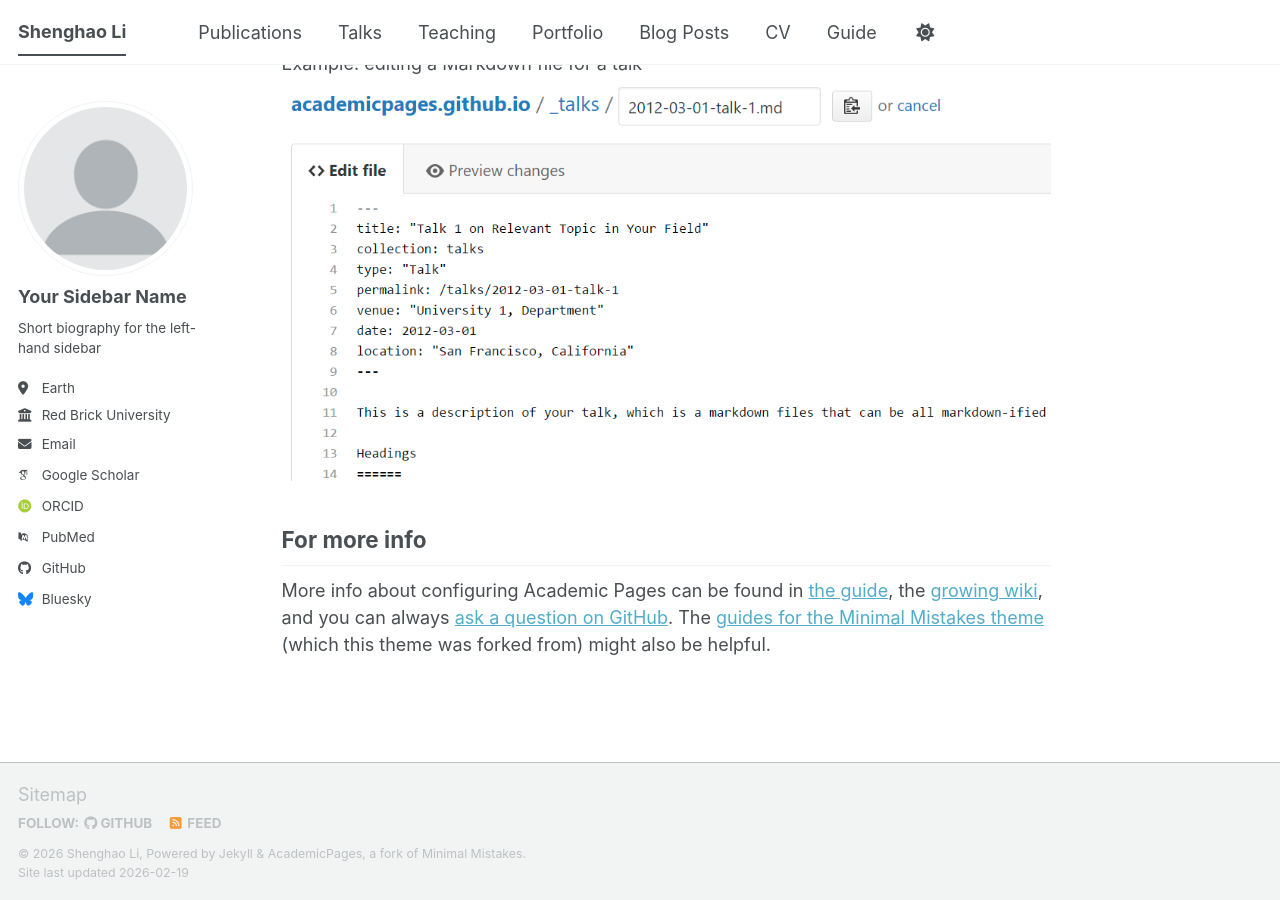
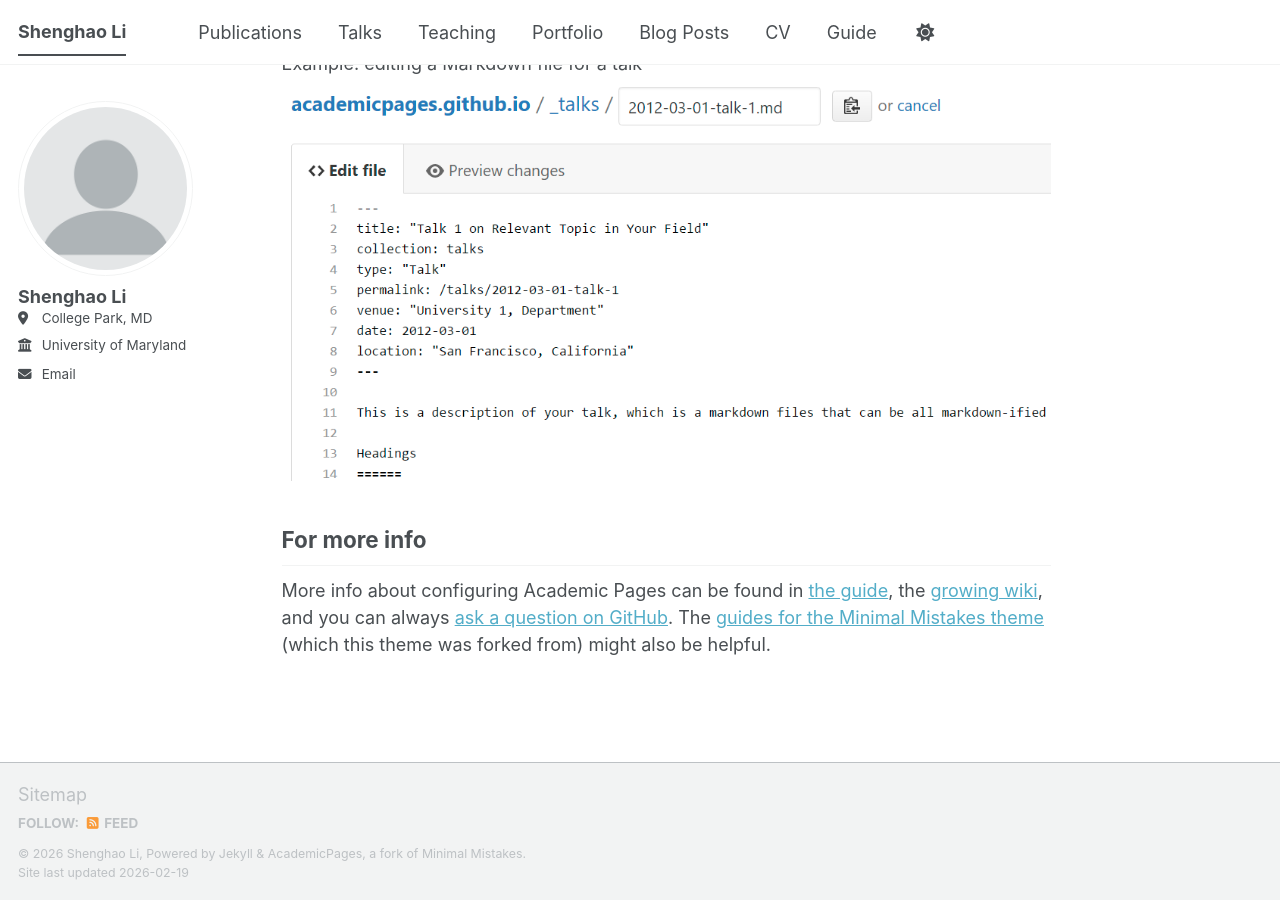
Before and after one commit to stanleylish1998/stanleylish1998.github.io, a Jekyll site: the page built from _pages/about.md, in a window 1280 px wide and 900 px high, scrolled down 2720 px. Built offline with Jekyll 4.4.1, drawn with Linux system fonts in a browser that asks for light colours; some web fonts are replaced; a script bundle is joined from its source files by our own code; library files that are not in the unit come from our copies.

Commit message:
init info

```diff
--- a/_config.yml
+++ b/_config.yml
@@ -24,24 +24,24 @@ repository               : "academicpages/academicpages.github.io"
 author:
   # Biographic information
   avatar           : "profile.png"
-  name             : "Your Sidebar Name"
-  pronouns         : # example: "she/her"
-  bio              : "Short biography for the left-hand sidebar"
-  location         : "Earth"
-  employer         : "Red Brick University"
-  uri              : # URL
-  email            : "none@example.org"
+  name             : "Shenghao Li"
+  # pronouns         : # example: "she/her"
+  # bio              : "Short biography for the left-hand sidebar"
+  location         : "College Park, MD"
+  employer         : "University of Maryland"
+  # uri              : # URL
+  email            : "stanleylish1998@gmail.com"
 
   # Academic websites
   academia         : # URL
   arxiv            : # URL - Update with the correct link to your profile
-  googlescholar    : "https://scholar.google.com/citations?user=PS_CX0AAAAAJ"
+  googlescholar    : # "https://scholar.google.com/citations?user=PS_CX0AAAAAJ"
   inspire-hep      : # URL
   impactstory      : # URL
-  orcid            : "https://orcid.org/yourorcidurl"
+  orcid            : # "https://orcid.org/yourorcidurl"
   semantic         : # URL
   ssrn             : # URL
-  pubmed           : "https://www.ncbi.nlm.nih.gov/pubmed/?term=john+snow"
+  pubmed           : # "https://www.ncbi.nlm.nih.gov/pubmed/?term=john+snow"
   researchgate     : # URL
   scopus           : # URL
   zotero           : # URL
@@ -51,13 +51,13 @@ author:
   bitbucket        : # Username - Update with your username on the site
   codepen          : # Username
   dribbble         : # Username
-  github           : "academicpages"
+  github           : # "academicpages"
   kaggle           : # Username
   stackoverflow    : # User number or user number and name (i.e., use "1" or "1/jeff-atwood")
 
   # Social media
   artstation       : # Username
-  bluesky          : "bsky.app" # Replace this with you Bluesky username
+  bluesky          : # "bsky.app" # Replace this with you Bluesky username
   facebook         : # Username
   flickr           : # Username
   foursquare       : # Username
@@ -83,13 +83,13 @@ author:
   zhihu            : # Username
 
 # Publication Category - The following the list of publication categories and their headings
-publication_category:
-  books:
-    title: 'Books'
-  manuscripts:
-    title: 'Journal Articles'
-  conferences:
-    title: 'Conference Papers'
+# publication_category:
+#   books:
+#     title: 'Books'
+#   manuscripts:
+#     title: 'Journal Articles'
+#   conferences:
+#     title: 'Conference Papers'
 
 # Site Settings
 teaser                   :  # filename of teaser fallback teaser image placed in /images/ for social media previews
```
